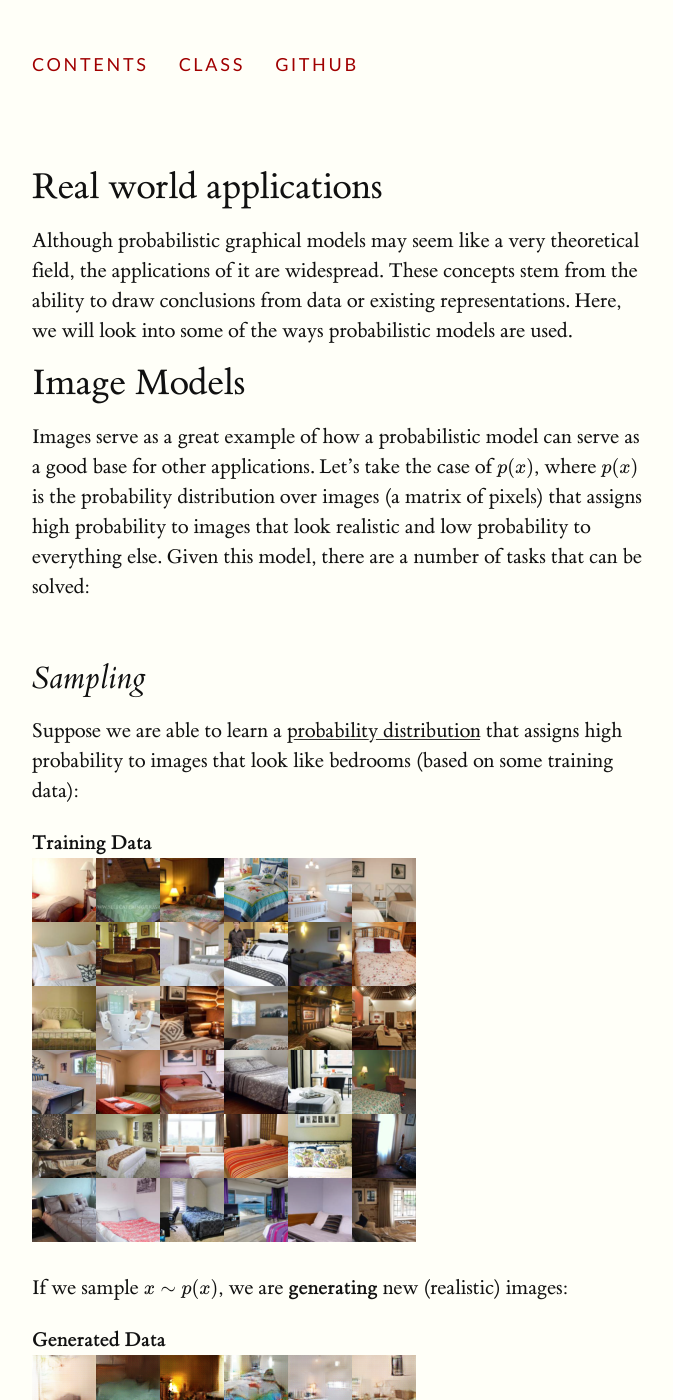
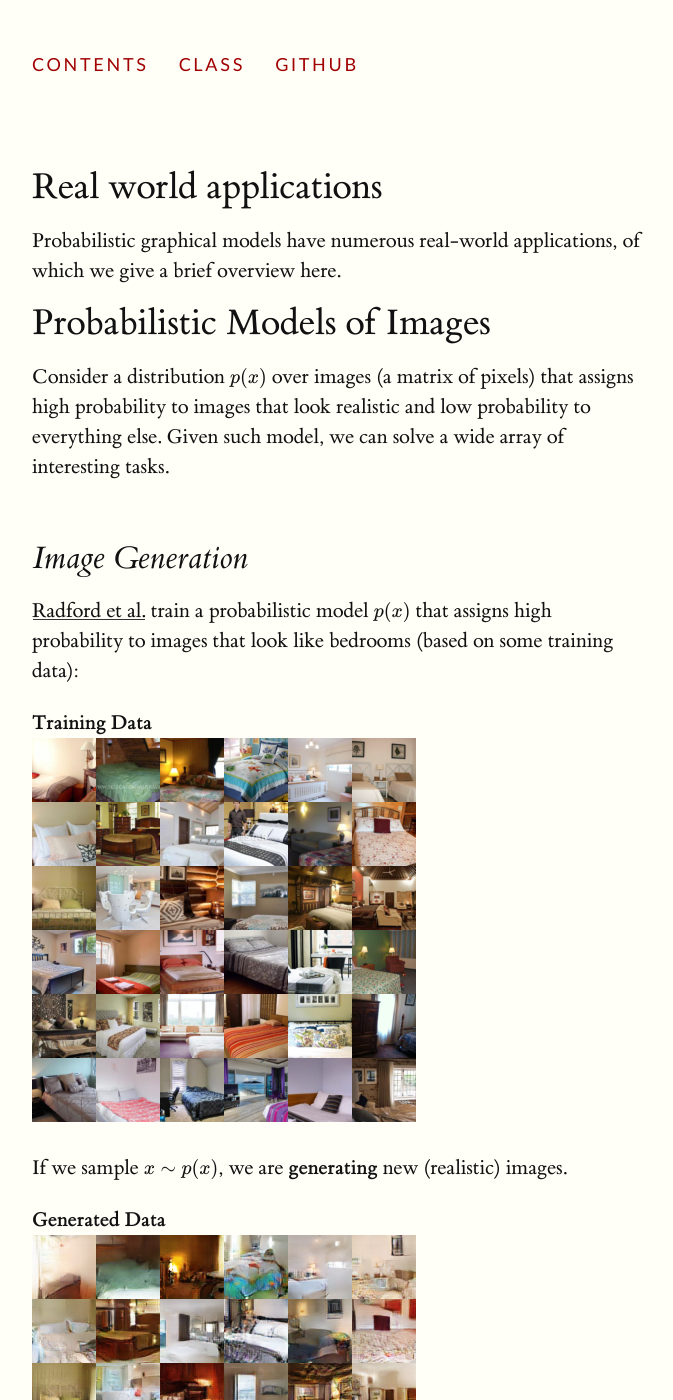
Before and after one commit to ermongroup/cs228-notes, a Jekyll site: the page built from preliminaries/applications/index.md, in a window 1280 px wide and 1400 px high. Shown: the whole window, without its empty margins (128-801 px from the left). Built offline with Jekyll 4.4.1, drawn with Linux system fonts in a browser that asks for light colours; formulas are drawn with MathJax 3; some of the changed text lies outside the part shown.

Commit message:
Clean up new commit to applicaitons section

```diff
--- a/preliminaries/applications/index.md
+++ b/preliminaries/applications/index.md
@@ -3,20 +3,20 @@
 title: Real World Applications
 ---
 
-Although probabilistic graphical models may seem like a very theoretical field, the applications of it are widespread. These concepts stem from the ability to draw conclusions from data or existing representations. Here, we will look into some of the ways probabilistic models are used.
+Probabilistic graphical models have numerous real-world applications, of which we give a brief overview here.
 
-# Image Models
+# Probabilistic Models of Images
 
-Images serve as a great example of how a probabilistic model can serve as a good base for other applications. Let's take the case of $$p(x)$$, where $$p(x)$$ is the probability distribution over images (a matrix of pixels) that assigns high probability to images that look realistic and low probability to everything else. Given this model, there are a number of tasks that can be solved:
+Consider a distribution $$p(x)$$ over images (a matrix of pixels) that assigns high probability to images that look realistic and low probability to everything else. Given such model, we can solve a wide array of interesting tasks.
 
-## Sampling
+## Image Generation
 
-Suppose we are able to learn a [probability distribution](https://arxiv.org/abs/1710.10196) that assigns high probability to images that look like bedrooms (based on some training data):
+[Radford et al.](https://arxiv.org/abs/1710.10196) train a probabilistic model $$ p(x) $$ that assigns high probability to images that look like bedrooms (based on some training data):
 
 **Training Data**<br />
 ![bedroom1](bedroominpainting1.png)<br />
 
-If we sample $$x \sim p(x)$$, we are **generating** new (realistic) images:
+If we sample $$x \sim p(x)$$, we are **generating** new (realistic) images.
 
 **Generated Data**<br />
 ![bedroom2](bedroominpainting2.png)
@@ -28,7 +28,7 @@
 
 Note that the images are not perfect and may need to be refined; however, sampling generates images that are very similiar to what one might expect.
 
-## In Painting
+## In-Painting
 
 Using the same $$p(x)$$, we can also 'fill in the rest of the image'. For example, given $$p(x)$$ and a patch of an existing image (e.g., a piece of a photograph), we can sample from $$p(Image \mid patch)$$ and generate different possible ways of completing the image:
 
@@ -42,13 +42,13 @@
 
 ![Image Denoising](imageDenoising4.png)
 
-# Text Models
+# Language Models
 
-Knowing the probability distribution can also help us with text models. Suppose we can construct a probability distribution $$p(x)$$ over sequences of words or characters $$x$$ that assign high probability to proper (English) sentences. This distribution can be gathered by using articles from Wikipedia.
+Knowing the probability distribution can also help us model natural langauge utterances. In this case, we want to construct a probability distribution $$p(x)$$ over sequences of words or characters $$x$$ that assigns high probability to proper (English) sentences. This distribution can be gathered by using articles from Wikipedia.
 
-## Sampling
+## Generation
 
-Using the $$p(x)$$ described above, we can sample from the model and generate new Wikipedia-like articles like the following one:
+We can sample from the model and generate new Wikipedia-like articles like the following one:
 
 ---
 Naturalism and decision for the majority of Arab countries' capitalide was grounded
@@ -75,13 +75,13 @@
 
 ## Translation
 
-Suppose that we now create another distribution $$p(x)$$ where the training set is paragraphs that were transcribed in both English and Chinese. We can use the model to generate an English sentence conditioned on the corresponding Chinese one (translation):
+Suppose that we have gathered a training set of paragraphs that were transcribed in both English and Chinese. We can build a probabilistic mode $$ p(y|x) $$ to generate an English sentence $$ y $$ conditioned on the corresponding Chinese sentence $$ x $$; this is an instance of *machine translation*.
 
 ![Neural Machine Translation](nmt-model-fast.gif)
 
 # Audio Models
 
-Like we did for NLP and images, we can also use probabilitic graphical models for audio applications. Suppose we construct a probability distribution $$p(x)$$ over audio signals that assigns high probability to ones that sounds like human speech. We can then:
+We can also use probabilitic graphical models for audio applications. Suppose we construct a probability distribution $$p(x)$$ over audio signals that assigns high probability to ones that sound like human speech.
 
 ## Upsampling or super-resolution
 
```
Also changed, not shown: other parts of preliminaries/applications/index.md (+1 -1 lines).
